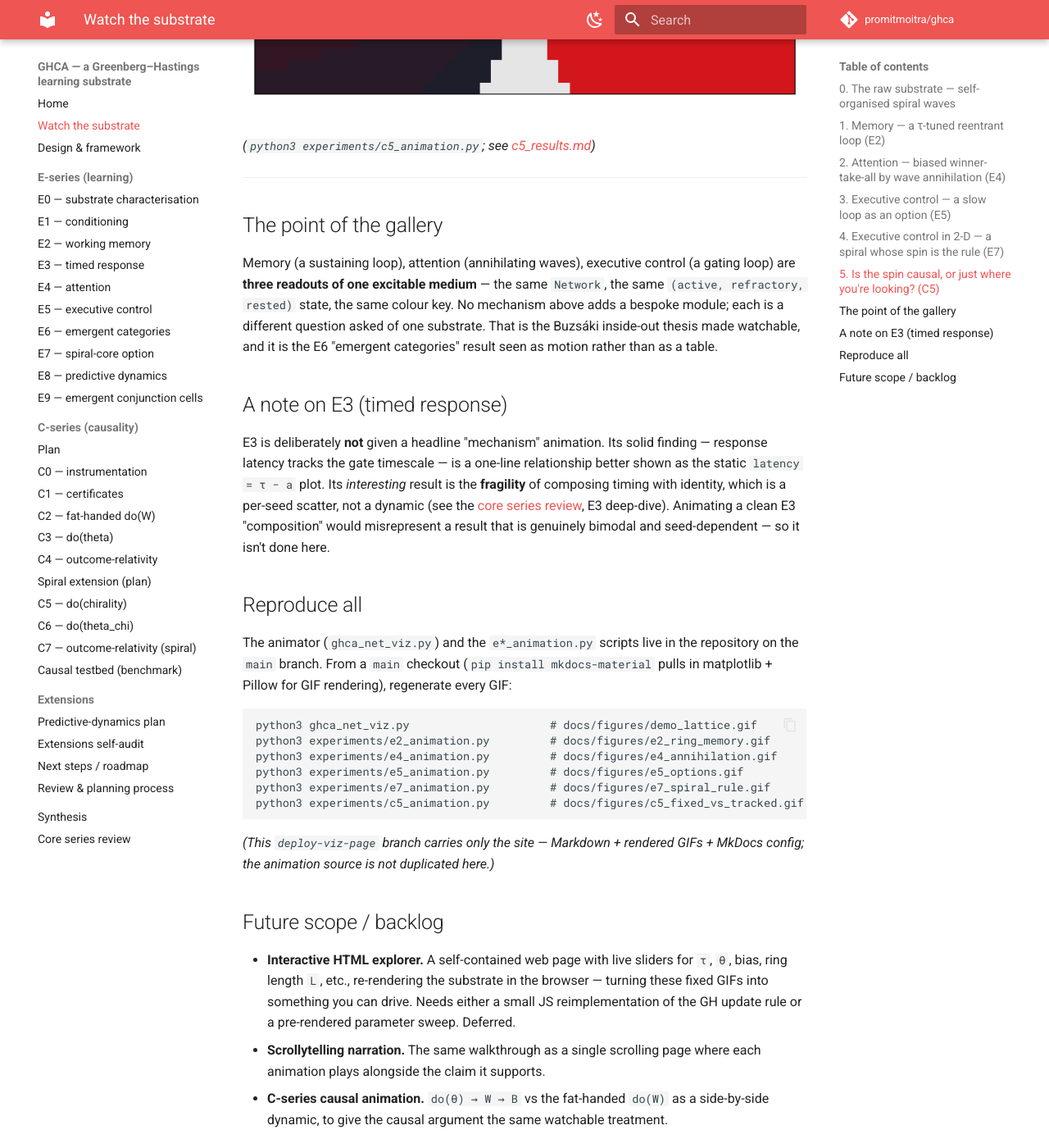
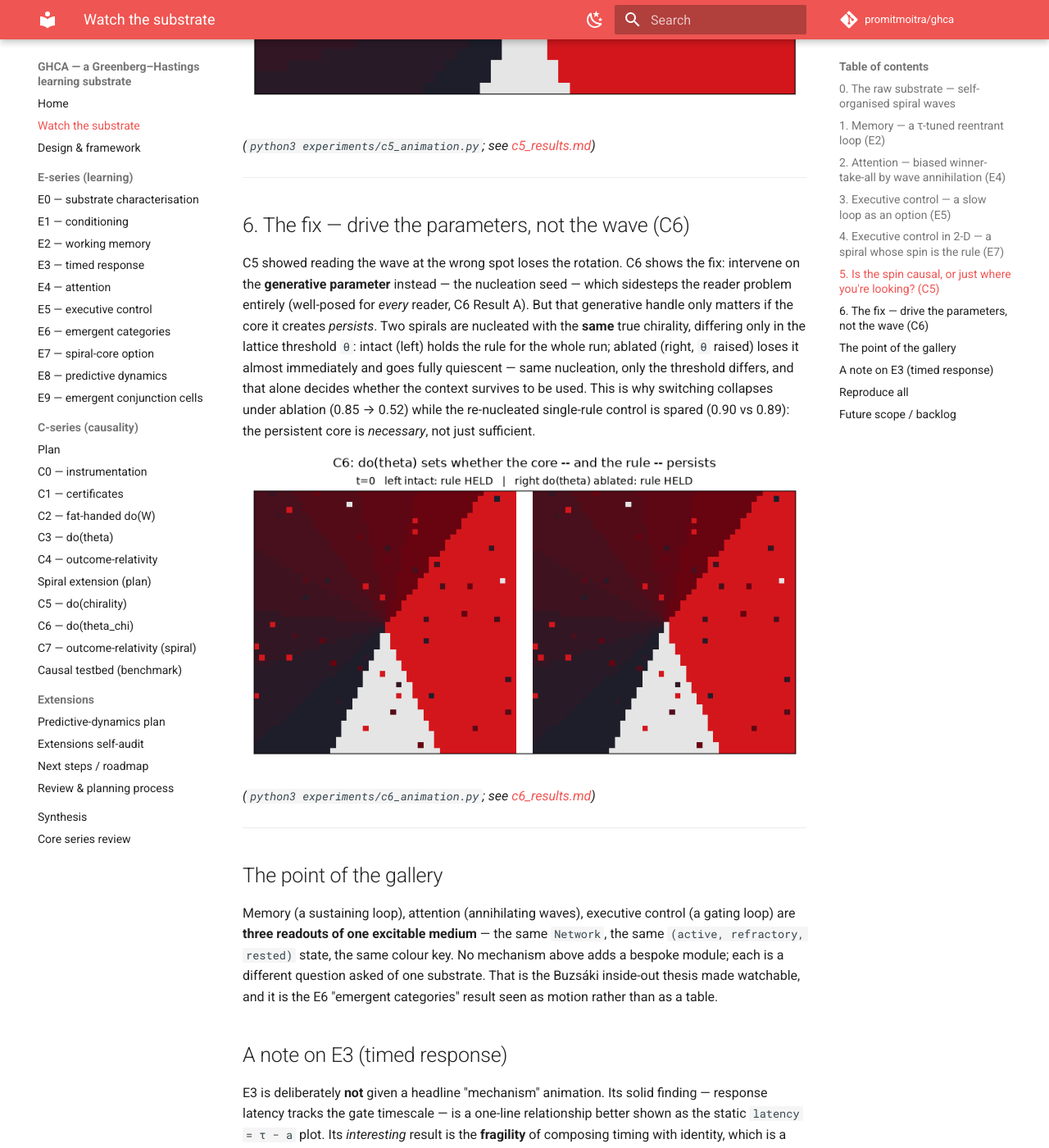
Before and after one commit to promitmoitra/ghca, an MkDocs documentation site: the page built from docs/animations.md, in a window 1280 px wide and 1400 px high, scrolled down 4709 px. Shown: the whole window at 82% size. Built offline with MkDocs 1.6.1 and Material for MkDocs 9.7.7, drawn with Linux system fonts in a browser that asks for light colours; comment, search, counter and statistics services are not loaded; some of the changed text lies outside the part shown.

Commit message:
publish: C6 necessity animation (persistent core is necessary, not sufficient)
Adds the C6 mechanism GIF as gallery section 6 and embeds it in c6_results.md,
completing the E7 -> C5 -> C6 causal-spiral arc: two spirals nucleated with the
same true chirality, differing only in the lattice threshold theta. Intact holds
the rule for the whole run; ablated loses it almost immediately and goes fully
quiescent for the rest of the block. Same nucleation, only the threshold differs,
and that alone decides whether switching survives (0.85 -> 0.52) while the
re-nucleated single-rule control is spared (0.90 vs 0.89).

GIF + doc/gallery edits only; the animation script lives on main (PR #20).
Strict build passes.

````diff
--- a/docs/animations.md
+++ b/docs/animations.md
@@ -105,6 +105,26 @@ caution: a wave variable is a well-posed handle only for a matched reader.
 
 ---
 
+## 6. The fix — drive the parameters, not the wave (C6)
+
+C5 showed reading the wave at the wrong spot loses the rotation. C6 shows the
+fix: intervene on the **generative parameter** instead — the nucleation seed —
+which sidesteps the reader problem entirely (well-posed for *every* reader, C6
+Result A). But that generative handle only matters if the core it creates
+*persists*. Two spirals are nucleated with the **same** true chirality, differing
+only in the lattice threshold `θ`: intact (left) holds the rule for the whole
+run; ablated (right, `θ` raised) loses it almost immediately and goes fully
+quiescent — same nucleation, only the threshold differs, and that alone decides
+whether the context survives to be used. This is why switching collapses under
+ablation (0.85 → 0.52) while the re-nucleated single-rule control is spared
+(0.90 vs 0.89): the persistent core is *necessary*, not just sufficient.
+
+![C6 necessity](figures/c6_necessity.gif)
+
+*(`python3 experiments/c6_animation.py`; see [c6_results.md](c6_results.md))*
+
+---
+
 ## The point of the gallery
 
 Memory (a sustaining loop), attention (annihilating waves), executive control (a
@@ -138,6 +158,7 @@ python3 experiments/e4_animation.py         # docs/figures/e4_annihilation.gif
 python3 experiments/e5_animation.py         # docs/figures/e5_options.gif
 python3 experiments/e7_animation.py         # docs/figures/e7_spiral_rule.gif
 python3 experiments/c5_animation.py         # docs/figures/c5_fixed_vs_tracked.gif
+python3 experiments/c6_animation.py         # docs/figures/c6_necessity.gif
 ```
 
 *(This `deploy-viz-page` branch carries only the site — Markdown + rendered GIFs
````
Also changed, not shown: docs/c6_results.md (+9 -0 lines), docs/figures/c6_necessity.gif (added).
